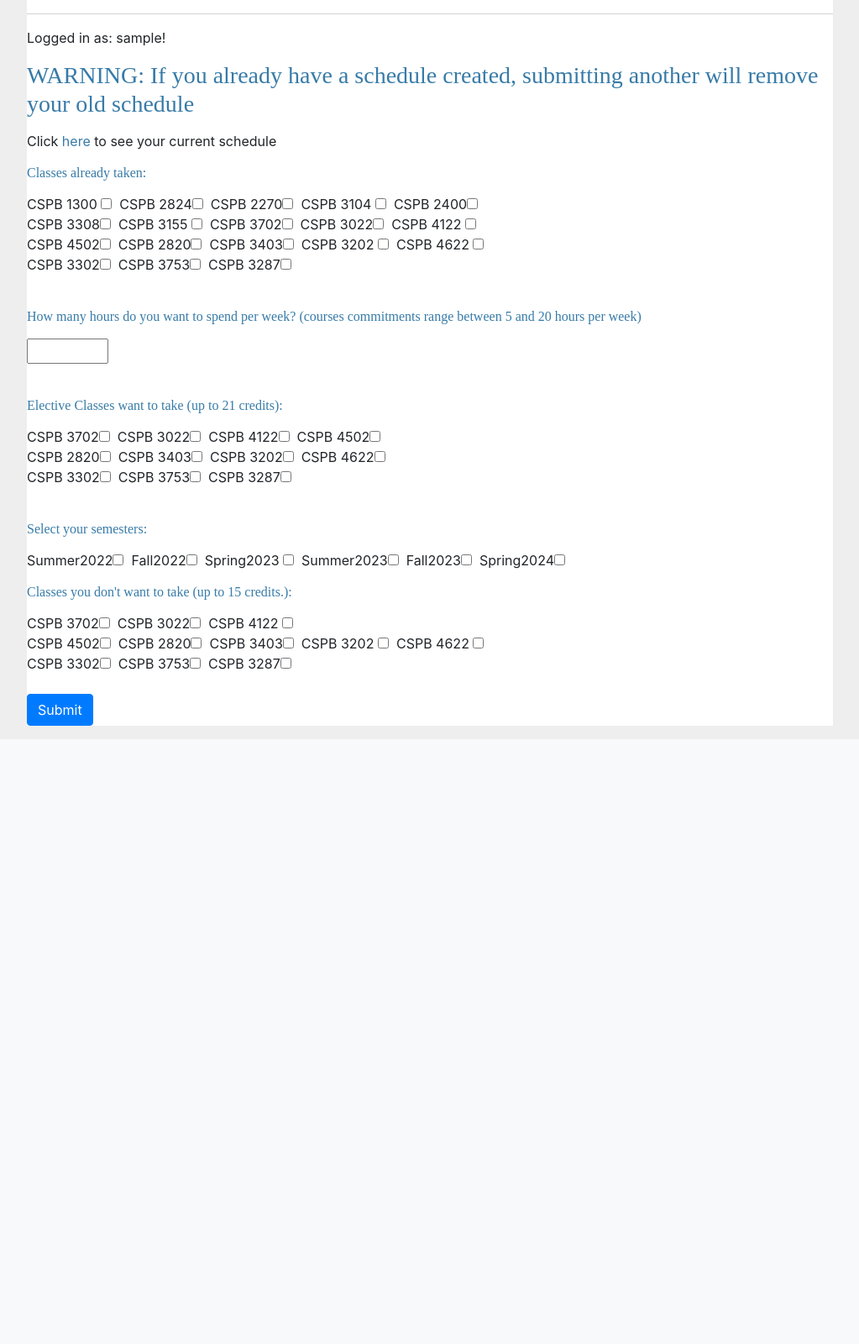
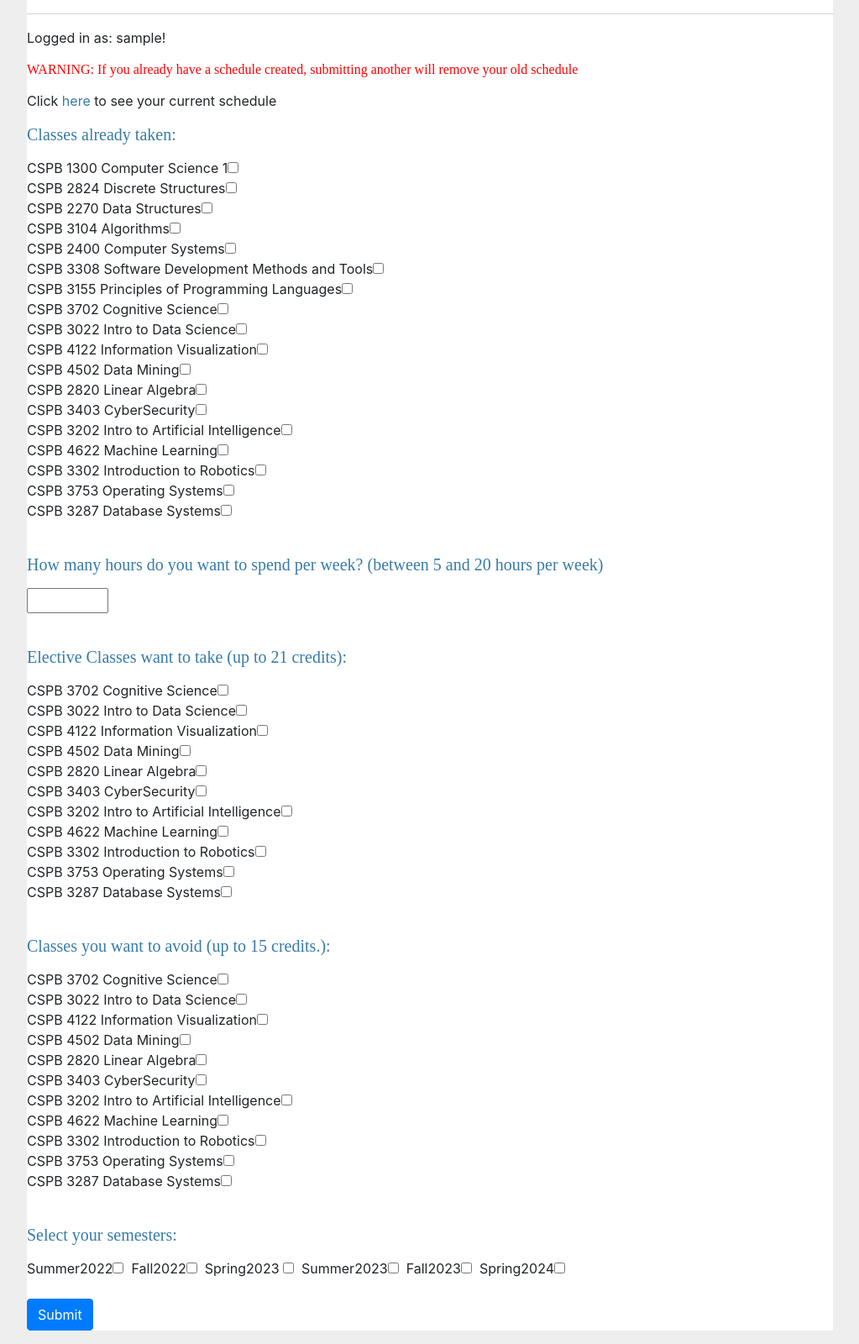
Before and after one commit to elcarpenter/CSPB-Pathways, a Flask app: page /plan in a window 1280 px wide. Shown: the part 72-1672 px from the top of the page at 84% size, without its empty margins (128-1151 px from the left). Before the commit the page ends 936 px from the top, so only its background shows below. Run offline with Flask 2, Linux system fonts and the light colour scheme; the visitor is signed in with stand-in values (Sample User, id 1); data comes from the database, SQL or seed files in the repository; some libraries are stand-ins or nearby versions.

Commit message:
Add files via upload

```diff
--- a/app/templates/plan.html
+++ b/app/templates/plan.html
@@ -1,55 +1,102 @@
 {% extends "base.html" %}
 {% block body %}
 
-        <h3>WARNING: If you already have a schedule created, submitting another will remove your old schedule</h3>
+        <h6 style="color: red">WARNING: If you already have a schedule created, submitting another will remove your old schedule</h6>
         <p>Click <a href="{{ url_for('user', username=current_user.username) }}">here</a> to see your current schedule</p>
-        <h6>Classes already taken:</h6>
+        <h5>Classes already taken:</h5>
         <form method="POST" action="/plan">
-        CSPB 1300 <input type="checkbox" value="1" name="mycheckbox">&nbsp;
-        CSPB 2824<input type="checkbox" value="2" name="mycheckbox">&nbsp;
-        CSPB 2270<input type="checkbox" value="3" name="mycheckbox">&nbsp;
-        CSPB 3104 <input type="checkbox" value="4" name="mycheckbox">&nbsp;
-        CSPB 2400<input type="checkbox" value="5" name="mycheckbox">
+        CSPB 1300 Computer Science 1<input type="checkbox" value="1" name="mycheckbox">&nbsp;
         <br>
-        CSPB 3308<input type="checkbox" value="6" name="mycheckbox">&nbsp;
-        CSPB 3155 <input type="checkbox" value="7" name="mycheckbox">&nbsp;
-        CSPB 3702<input type="checkbox" value="8" name="mycheckbox">&nbsp;
-        CSPB 3022<input type="checkbox" value="9" name="mycheckbox">&nbsp;
-        CSPB 4122 <input type="checkbox" value="10" name="mycheckbox">
+        CSPB 2824 Discrete Structures<input type="checkbox" value="2" name="mycheckbox">&nbsp;
         <br>
-        CSPB 4502<input type="checkbox" value="11" name="mycheckbox">&nbsp;
-        CSPB 2820<input type="checkbox" value="12" name="mycheckbox">&nbsp;
-        CSPB 3403<input type="checkbox" value="13" name="mycheckbox">&nbsp;
-        CSPB 3202 <input type="checkbox" value="14" name="mycheckbox">&nbsp;
-        CSPB 4622 <input type="checkbox" value="15" name="mycheckbox">
+        CSPB 2270 Data Structures<input type="checkbox" value="3" name="mycheckbox">&nbsp;
         <br>
-        CSPB 3302<input type="checkbox" value="16" name="mycheckbox">&nbsp;
-        CSPB 3753<input type="checkbox" value="17" name="mycheckbox">&nbsp;
-        CSPB 3287<input type="checkbox" value="18" name="mycheckbox">&nbsp;
+        CSPB 3104 Algorithms<input type="checkbox" value="4" name="mycheckbox">&nbsp;
+        <br>
+        CSPB 2400 Computer Systems<input type="checkbox" value="5" name="mycheckbox">
+        <br>
+        CSPB 3308 Software Development Methods and Tools<input type="checkbox" value="6" name="mycheckbox">&nbsp;
+        <br>
+        CSPB 3155 Principles of Programming Languages<input type="checkbox" value="7" name="mycheckbox">&nbsp;
+        <br>
+        CSPB 3702 Cognitive Science<input type="checkbox" value="8" name="mycheckbox">&nbsp;
+        <br>
+        CSPB 3022 Intro to Data Science<input type="checkbox" value="9" name="mycheckbox">&nbsp;
+        <br>
+        CSPB 4122 Information Visualization<input type="checkbox" value="10" name="mycheckbox">
+        <br>
+        CSPB 4502 Data Mining<input type="checkbox" value="11" name="mycheckbox">&nbsp;
+        <br>
+        CSPB 2820 Linear Algebra<input type="checkbox" value="12" name="mycheckbox">&nbsp;
+        <br>
+        CSPB 3403 CyberSecurity<input type="checkbox" value="13" name="mycheckbox">&nbsp;
+        <br>
+        CSPB 3202 Intro to Artificial Intelligence<input type="checkbox" value="14" name="mycheckbox">&nbsp;
+        <br>
+        CSPB 4622 Machine Learning<input type="checkbox" value="15" name="mycheckbox">
+        <br>
+        CSPB 3302 Introduction to Robotics<input type="checkbox" value="16" name="mycheckbox">&nbsp;
+        <br>
+        CSPB 3753 Operating Systems<input type="checkbox" value="17" name="mycheckbox">&nbsp;
+        <br>
+        CSPB 3287 Database Systems<input type="checkbox" value="18" name="mycheckbox">&nbsp;
         <br>
         <br>
-        <h6>How many hours do you want to spend per week? (courses commitments range between 5 and 20 hours per week)</h6>
+        <h5>How many hours do you want to spend per week? (between 5 and 20 hours per week)</h5>
         <input type="number" id="hour_to" name="hour_to_have" min = 0 max = 100 maxlength="4" size="4" value="{{ request.form['hours'] }}">
         <br>
         <br>
-        <h6>Elective Classes want to take (up to 21 credits):</h6>
+        <h5>Elective Classes want to take (up to 21 credits):</h5>
         <form method="POST" action="/plan">
-        CSPB 3702<input type="checkbox" value="3702" name="mycheckbox_elect">&nbsp;
-        CSPB 3022<input type="checkbox" value="3022" name="mycheckbox_elect">&nbsp;
-        CSPB 4122<input type="checkbox" value="4122" name="mycheckbox_elect">&nbsp;
-        CSPB 4502<input type="checkbox" value="4502" name="mycheckbox_elect">
+        CSPB 3702 Cognitive Science<input type="checkbox" value="3702" name="mycheckbox_elect">&nbsp;
         <br>
-        CSPB 2820<input type="checkbox" value="2820" name="mycheckbox_elect">&nbsp;
-        CSPB 3403<input type="checkbox" value="3403" name="mycheckbox_elect">&nbsp;
-        CSPB 3202<input type="checkbox" value="3202" name="mycheckbox_elect">&nbsp;
-        CSPB 4622<input type="checkbox" value="4622" name="mycheckbox_elect">
+        CSPB 3022 Intro to Data Science<input type="checkbox" value="3022" name="mycheckbox_elect">&nbsp;
         <br>
-        CSPB 3302<input type="checkbox" value="3302" name="mycheckbox_elect">&nbsp;
-        CSPB 3753<input type="checkbox" value="3753" name="mycheckbox_elect">&nbsp;
-        CSPB 3287<input type="checkbox" value="3287" name="mycheckbox_elect">&nbsp;
+        CSPB 4122 Information Visualization<input type="checkbox" value="4122" name="mycheckbox_elect">&nbsp;
+        <br>
+        CSPB 4502 Data Mining<input type="checkbox" value="4502" name="mycheckbox_elect">
+        <br>
+        CSPB 2820 Linear Algebra<input type="checkbox" value="2820" name="mycheckbox_elect">&nbsp;
+        <br>
+        CSPB 3403 CyberSecurity<input type="checkbox" value="3403" name="mycheckbox_elect">&nbsp;
+        <br>
+        CSPB 3202 Intro to Artificial Intelligence<input type="checkbox" value="3202" name="mycheckbox_elect">&nbsp;
+        <br>
+        CSPB 4622 Machine Learning<input type="checkbox" value="4622" name="mycheckbox_elect">
+        <br>
+        CSPB 3302 Introduction to Robotics<input type="checkbox" value="3302" name="mycheckbox_elect">&nbsp;
+        <br>
+        CSPB 3753 Operating Systems<input type="checkbox" value="3753" name="mycheckbox_elect">&nbsp;
+        <br>
+        CSPB 3287 Database Systems<input type="checkbox" value="3287" name="mycheckbox_elect">&nbsp;
         <br>
         <br>
-        <h6>Select your semesters:</h6>
+        <h5>Classes you want to avoid (up to 15 credits.):</h5>
+        <form method="POST" action="/plan">
+        CSPB 3702 Cognitive Science<input type="checkbox" value="3702" name="mycheckbox_not">&nbsp;
+        <br>
+        CSPB 3022 Intro to Data Science<input type="checkbox" value="3022" name="mycheckbox_not">&nbsp;
+        <br>
+        CSPB 4122 Information Visualization<input type="checkbox" value="4122" name="mycheckbox_not">
+        <br>
+        CSPB 4502 Data Mining<input type="checkbox" value="4502" name="mycheckbox_not">&nbsp;
+        <br>
+        CSPB 2820 Linear Algebra<input type="checkbox" value="2820" name="mycheckbox_not">&nbsp;
+        <br>
+        CSPB 3403 CyberSecurity<input type="checkbox" value="3403" name="mycheckbox_not">&nbsp;
+        <br>
+        CSPB 3202 Intro to Artificial Intelligence<input type="checkbox" value="3202" name="mycheckbox_not">&nbsp;
+        <br>
+        CSPB 4622 Machine Learning<input type="checkbox" value="4622" name="mycheckbox_not">
+        <br>
+        CSPB 3302 Introduction to Robotics<input type="checkbox" value="3302" name="mycheckbox_not">&nbsp;
+        <br>
+        CSPB 3753 Operating Systems<input type="checkbox" value="3753" name="mycheckbox_not">&nbsp;
+        <br>
+        CSPB 3287 Database Systems<input type="checkbox" value="3287" name="mycheckbox_not">&nbsp;
+        <br>
+        <br>
+        <h5>Select your semesters:</h5>
         <form method="POST" action="/plan">
         Summer2022<input type="checkbox" value="0" name="mycheckbox_semester">&nbsp;
         Fall2022<input type="checkbox" value="1" name="mycheckbox_semester">&nbsp;
@@ -57,21 +104,6 @@
         Summer2023<input type="checkbox" value="3" name="mycheckbox_semester">&nbsp;
         Fall2023<input type="checkbox" value="4" name="mycheckbox_semester">&nbsp;
         Spring2024<input type="checkbox" value="5" name="mycheckbox_semester">
-        <h6>Classes you don't want to take (up to 15 credits.):</h6>
-        <form method="POST" action="/plan">
-        CSPB 3702<input type="checkbox" value="3702" name="mycheckbox_not">&nbsp;
-        CSPB 3022<input type="checkbox" value="3022" name="mycheckbox_not">&nbsp;
-        CSPB 4122 <input type="checkbox" value="4122" name="mycheckbox_not">
-        <br>
-        CSPB 4502<input type="checkbox" value="4502" name="mycheckbox_not">&nbsp;
-        CSPB 2820<input type="checkbox" value="2820" name="mycheckbox_not">&nbsp;
-        CSPB 3403<input type="checkbox" value="3403" name="mycheckbox_not">&nbsp;
-        CSPB 3202 <input type="checkbox" value="3202" name="mycheckbox_not">&nbsp;
-        CSPB 4622 <input type="checkbox" value="4622" name="mycheckbox_not">
-        <br>
-        CSPB 3302<input type="checkbox" value="3302" name="mycheckbox_not">&nbsp;
-        CSPB 3753<input type="checkbox" value="3753" name="mycheckbox_not">&nbsp;
-        CSPB 3287<input type="checkbox" value="3287" name="mycheckbox_not">&nbsp;
         <br>
         <br>
         <button type="submit" class="btn btn-primary">Submit</button>
```
